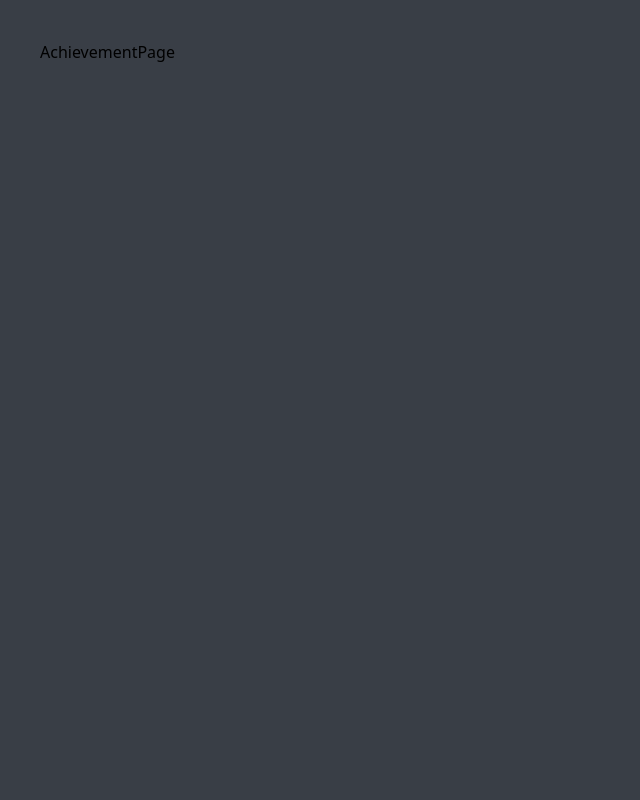
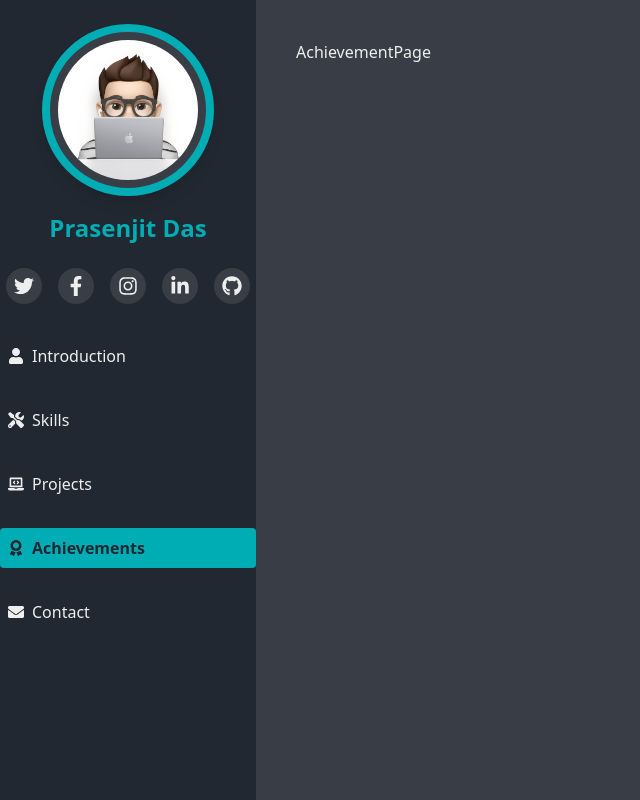
Before and after one commit to prasenjitpriyan/portfolio, a Next.js app: page /achievements in a window 1280 px wide. Shown: the top 800 px of the page, without its empty margins (0-640 px from the left). Built offline with nearby package versions, Linux system fonts and the light colour scheme.

Commit message:
context introduce in sidebar and Navlinks modified

```diff
--- a/app/layout.jsx
+++ b/app/layout.jsx
@@ -1,5 +1,14 @@
 import localFont from 'next/font/local'
 import './globals.css'
+import { SidebarProvider } from '@/context/SidebarContext'
+import Sidebar from '@/components/Sidebar'
+import HamburgerButton from '@/components/HamburgerButton'
+import IntroductionPage from './(navs)/introduction/page'
+import SkillsPage from './(navs)/skills/page'
+import ProjectsPage from './(navs)/projects/page'
+import AchievementPage from './(navs)/achievements/page'
+import ContactPage from './(navs)/contact/page'
+import Footer from '@/components/Footer'
 
 const geistMono = localFont({
   src: './fonts/GeistMonoVF.woff',
@@ -72,7 +81,19 @@ export default function RootLayout({ children }) {
         <title>{metadata.title}</title>
         <meta name="description" content={metadata.description} />
       </head>
-      <body className={`${geistMono.variable} antialiased`}>{children}</body>
+      <SidebarProvider>
+        <body className={`${geistMono.variable} antialiased`}>
+          <div className="flex min-h-screen">
+            <Sidebar />
+            <HamburgerButton />
+
+            <div className="ml-0 xl:ml-64 flex-1 bg-my-color-2 text-my-color-4">
+              {children}
+              <Footer />
+            </div>
+          </div>
+        </body>
+      </SidebarProvider>
     </html>
   )
 }
--- a/app/page.jsx
+++ /dev/null
@@ -1,27 +0,0 @@
-'use client'
-
-import React, { useState } from 'react'
-import HamburgerButton from '@/components/HamburgerButton'
-import Footer from '@/components/Footer'
-import Sidebar from '@/components/Sidebar'
-
-const Home = () => {
-  const [isOpen, setIsOpen] = useState(false)
-
-  const toggleSidebar = () => {
-    setIsOpen(!isOpen)
-  }
-
-  return (
-    <div className="flex min-h-screen">
-      <Sidebar isOpen={isOpen} />
-      <HamburgerButton toggleSidebar={toggleSidebar} />
-
-      <div className="ml-0 xl:ml-64 flex-1 bg-my-color-2 text-my-color-4">
-        <Footer />
-      </div>
-    </div>
-  )
-}
-
-export default Home
--- a/components/HamburgerButton.jsx
+++ b/components/HamburgerButton.jsx
@@ -1,18 +1,15 @@
-import React, { useState } from 'react'
+'use client'
+
 import { FaBars, FaTimes } from 'react-icons/fa'
+import { useSidebar } from '@/context/SidebarContext'
 
-const HamburgerButton = ({ toggleSidebar }) => {
-  const [isOpen, setIsOpen] = useState(false)
-
-  const handleClick = () => {
-    setIsOpen(!isOpen)
-    toggleSidebar()
-  }
+const HamburgerButton = () => {
+  const { isOpen, toggleSidebar } = useSidebar()
 
   return (
     <button
       className="fixed top-4 left-4 z-50 text-my-color-4 text-xl cursor-pointer xl:hidden"
-      onClick={handleClick}
+      onClick={toggleSidebar}
     >
       {isOpen ? <FaTimes /> : <FaBars />}
     </button>
--- a/components/NavLinks.jsx
+++ b/components/NavLinks.jsx
@@ -1,7 +1,7 @@
 'use client'
 
-import { useState, useEffect } from 'react'
 import Link from 'next/link'
+import { usePathname } from 'next/navigation' // Import usePathname hook
 import MotionWrapper from '@/components/MotionWrapper' // Import MotionWrapper
 import {
   FaUser,
@@ -12,7 +12,7 @@ import {
 } from 'react-icons/fa'
 
 const NavLinks = () => {
-  const [activeSection, setActiveSection] = useState('introduction')
+  const pathname = usePathname() // Get the current pathname
 
   const sections = [
     { name: 'introduction', icon: <FaUser /> },
@@ -21,28 +21,6 @@ const NavLinks = () => {
     { name: 'achievements', icon: <FaAward /> },
     { name: 'contact', icon: <FaEnvelope /> }
   ]
-
-  useEffect(() => {
-    const handleScroll = () => {
-      const sectionElements = sections.map((section) =>
-        document.getElementById(section.name)
-      )
-
-      sectionElements.forEach((section, index) => {
-        if (section) {
-          const rect = section.getBoundingClientRect()
-          if (rect.top <= 150 && rect.bottom >= 150) {
-            setActiveSection(sections[index].name)
-          }
-        }
-      })
-    }
-
-    window.addEventListener('scroll', handleScroll)
-    return () => {
-      window.removeEventListener('scroll', handleScroll)
-    }
-  }, [sections])
 
   return (
     <nav className="flex flex-col items-start space-y-6">
@@ -56,7 +34,7 @@ const NavLinks = () => {
           <Link
             href={`/${name}`}
             className={`flex rounded w-64 items-center space-x-2 p-2 transition-all duration-300 ${
-              activeSection === name
+              pathname === `/${name}`
                 ? 'bg-my-color-3 text-my-color-1 font-bold'
                 : 'hover:bg-my-color-2 hover:text-my-color-3'
             }`}
--- a/components/Sidebar.jsx
+++ b/components/Sidebar.jsx
@@ -4,8 +4,11 @@ import Image from 'next/image'
 import SocialLinks from './SocialLinks'
 import NavLinks from './NavLinks'
 import MotionWrapper from '@/components/MotionWrapper'
+import { useSidebar } from '@/context/SidebarContext' // Import the custom hook
 
-const Sidebar = ({ isOpen }) => {
+const Sidebar = () => {
+  const { isOpen } = useSidebar() // Consume state
+
   return (
     <div
       className={`fixed left-0 top-0 bottom-0 w-64 p-6 bg-my-color-1 text-my-color-4 z-50 transform ${
--- /dev/null
+++ b/context/SidebarContext.js
@@ -0,0 +1,23 @@
+'use client'
+
+import React, { createContext, useContext, useState } from 'react'
+
+const SidebarContext = createContext()
+
+export const useSidebar = () => {
+  return useContext(SidebarContext)
+}
+
+export const SidebarProvider = ({ children }) => {
+  const [isOpen, setIsOpen] = useState(false)
+
+  const toggleSidebar = () => {
+    setIsOpen(!isOpen)
+  }
+
+  return (
+    <SidebarContext.Provider value={{ isOpen, toggleSidebar }}>
+      {children}
+    </SidebarContext.Provider>
+  )
+}
```
